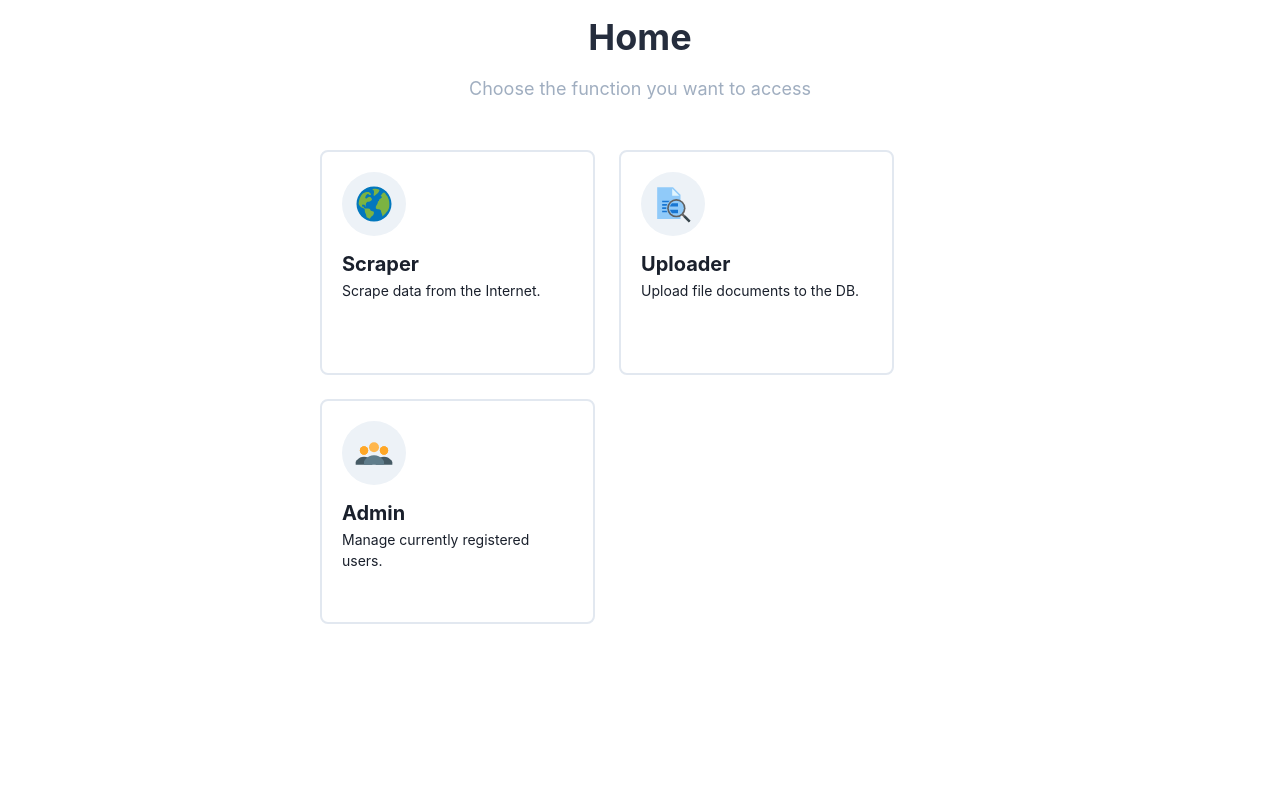
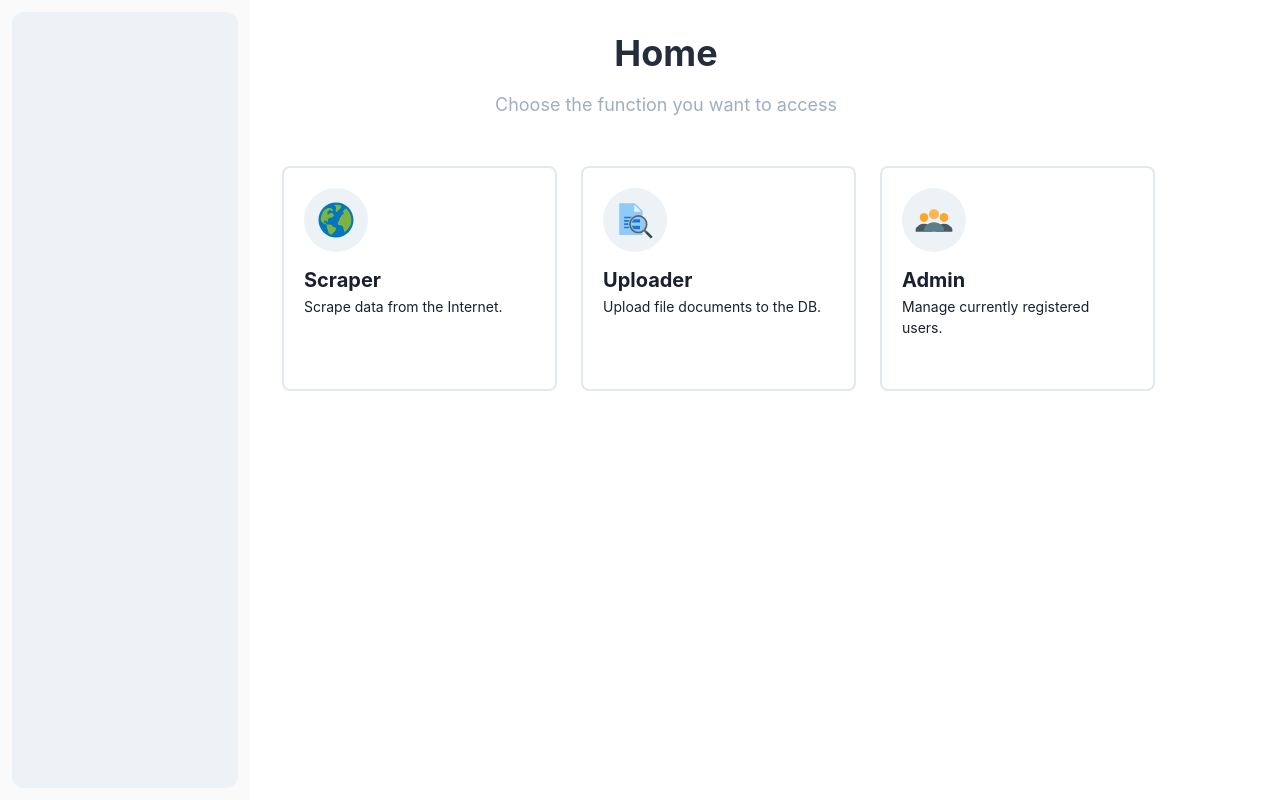
Before and after one commit to szhou12/react-fastapi-app, a React (Vite) app in the folder frontend/: page /dashboard in a window 1280 px wide. Built offline with nearby package versions, Linux system fonts and the light colour scheme.

Commit message:
Added: sidebar to Dashboard layout

```diff
--- a/frontend/src/components/Dashboard.jsx
+++ b/frontend/src/components/Dashboard.jsx
@@ -19,6 +19,7 @@ import {
   FcFinePrint,
   FcGlobe,
 } from 'react-icons/fc'
+import Sidebar from './Sidebar'
 
 // interface CardProps {
 //   heading: string
@@ -71,8 +72,10 @@ const LinkCard = ({ heading, description, icon, href }) => {
 
 export default function Dashboard() {
   return (
-    <Box p={4}>
-      <Stack spacing={4} as={Container} maxW={'3xl'} textAlign={'center'}>
+    <Flex>
+      <Sidebar />
+      <Box flex="1" p={8}>
+        <Stack spacing={4} maxW={'3xl'} textAlign={'center'}>
           <Heading fontSize={{ base: '2xl', sm: '4xl' }} fontWeight={'bold'} color={'ui.darkSlate'}>
             Home
           </Heading>
@@ -81,7 +84,7 @@ export default function Dashboard() {
           </Text>
         </Stack>
 
-      <Container maxW={'2xl'} mt={12}>
+        <Box mt={12}>
           <Flex flexWrap="wrap" gridGap={6} justify="flex-start">
             <LinkCard
               heading={'Scraper'}
@@ -102,7 +105,8 @@ export default function Dashboard() {
               href={'#'}
             />
           </Flex>
-      </Container>
         </Box>
+      </Box>
+    </Flex>
   )
 }
```
Lines whose indentation alone changed are shown as unchanged.
